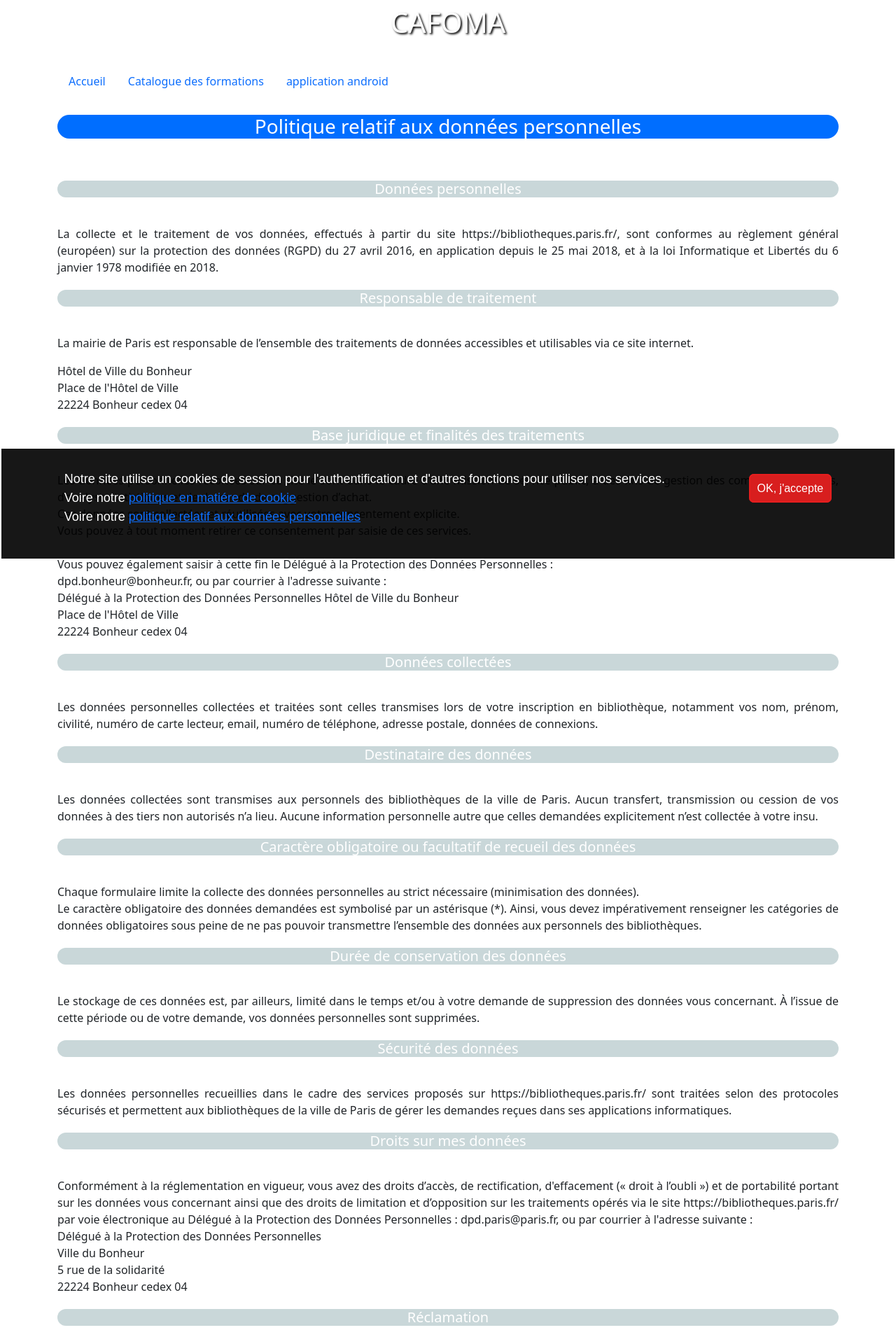
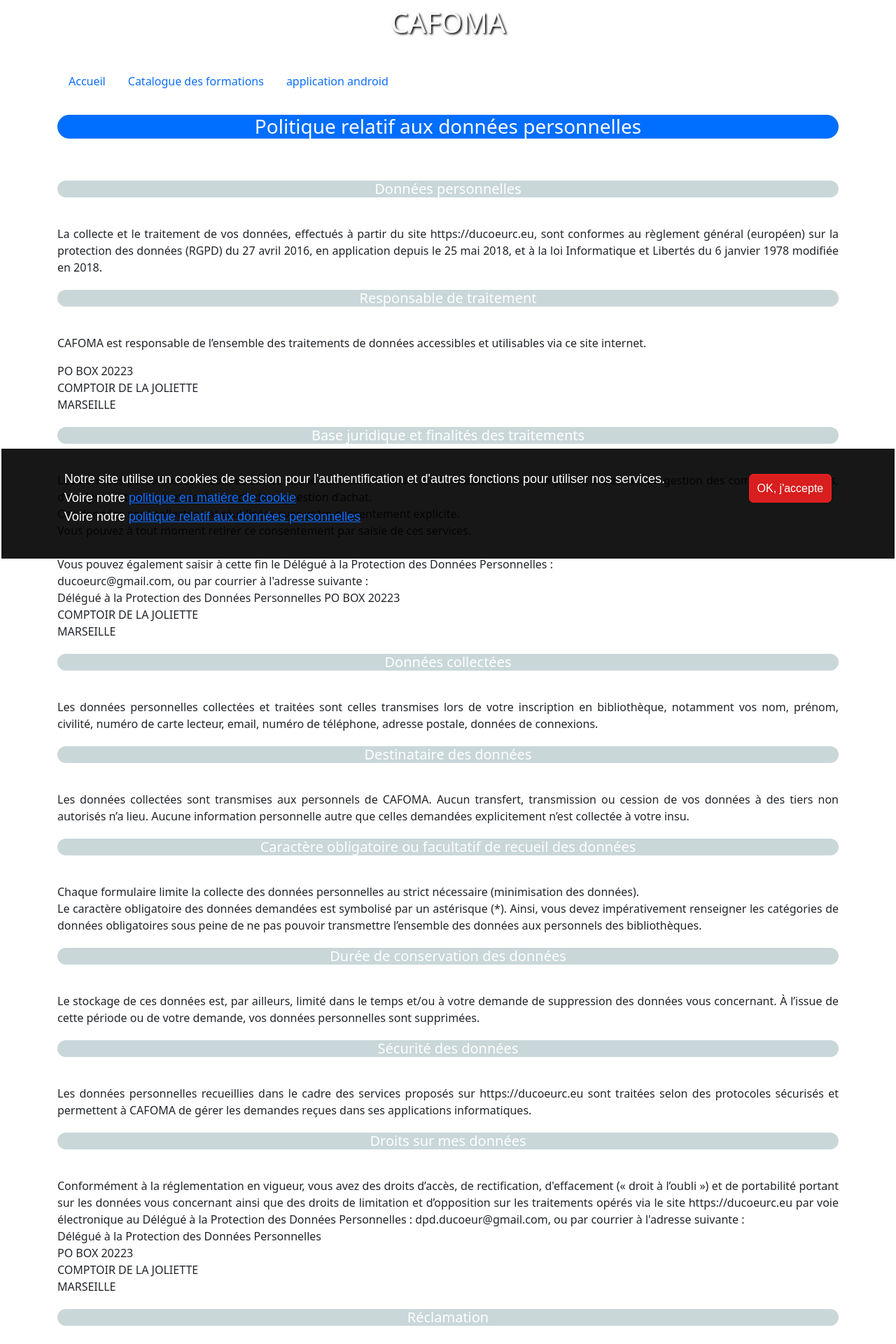
Before and after one commit to Leykh/formation, a PHP site: template vue/donneesPersonnelles.view.php in a window 1280 px wide. Shown: the top 1920 px of the page at 70% size. Run offline with PHP 8.4, Linux system fonts and the light colour scheme; the template is opened without the code that fills it, so the values that code supplies are empty.

Commit message:
modif reglement generale

```diff
--- a/vue/donneesPersonnelles.view.php
+++ b/vue/donneesPersonnelles.view.php
@@ -1,16 +1,16 @@
 <?php ob_start()?>
 <h4>Données personnelles</h4>
 <p>
-La collecte et le traitement de vos données, effectués à partir du site https://bibliotheques.paris.fr/, sont conformes au règlement général (européen) sur la protection des données (RGPD) du 27 avril 2016, en application depuis le 25 mai 2018, et à la loi Informatique et Libertés du 6 janvier 1978 modifiée en 2018.
+La collecte et le traitement de vos données, effectués à partir du site https://ducoeurc.eu, sont conformes au règlement général (européen) sur la protection des données (RGPD) du 27 avril 2016, en application depuis le 25 mai 2018, et à la loi Informatique et Libertés du 6 janvier 1978 modifiée en 2018.
 </p>
 <h4>Responsable de traitement</h4>
 <p>
-La mairie de Paris est responsable de l’ensemble des traitements de données accessibles et utilisables via ce site internet.<br>
+CAFOMA est responsable de l’ensemble des traitements de données accessibles et utilisables via ce site internet.<br>
 </p>
 <p>
-Hôtel de Ville du Bonheur<br>
-Place de l'Hôtel de Ville<br>
-22224 Bonheur cedex 04<br>
+PO BOX 20223<br>
+COMPTOIR DE LA JOLIETTE<br>
+MARSEILLE<br>
 </p>
  <h4>Base juridique et finalités des traitements</h4>
  <p>Les données personnelles récoltées sur ce site le sont dans le cadre d’une mission de service public, à des fins de gestion des comptes utilisateurs, d’analyse statistiques et de demande de suggestion d’achat.<br>
@@ -18,11 +18,11 @@ Ces données sont collectées et réutilisées avec votre consentement explicite
 Vous pouvez à tout moment retirer ce consentement par saisie de ces services.<br>
 <br>
 Vous pouvez également saisir à cette fin le Délégué à la Protection des Données Personnelles :<br>
-dpd.bonheur@bonheur.fr, ou par courrier à l'adresse suivante :<br>
+ducoeurc@gmail.com, ou par courrier à l'adresse suivante :<br>
 Délégué à la Protection des Données Personnelles
-Hôtel de Ville du Bonheur<br>
-Place de l'Hôtel de Ville<br>
-22224 Bonheur cedex 04<br>
+PO BOX 20223<br>
+COMPTOIR DE LA JOLIETTE<br>
+MARSEILLE<br>
  </p>
 <h4>Données collectées</h4>
 <p>
@@ -30,7 +30,7 @@ Les données personnelles collectées et traitées sont celles transmises lors d
 </p>
 <h4>Destinataire des données</h4>
 <p>
-Les données collectées sont transmises aux personnels des bibliothèques de la ville de Paris. Aucun transfert, transmission ou cession de vos données à des tiers non autorisés n’a lieu. Aucune information personnelle autre que celles demandées explicitement n’est collectée à votre insu.
+Les données collectées sont transmises aux personnels de CAFOMA. Aucun transfert, transmission ou cession de vos données à des tiers non autorisés n’a lieu. Aucune information personnelle autre que celles demandées explicitement n’est collectée à votre insu.
 </p>
 <h4>Caractère obligatoire ou facultatif de recueil des données</h4>
 <p>
@@ -43,19 +43,19 @@ Le stockage de ces données est, par ailleurs, limité dans le temps et/ou à vo
 </p>
 <h4>Sécurité des données</h4>
 <p>
-Les données personnelles recueillies dans le cadre des services proposés sur https://bibliotheques.paris.fr/ sont traitées selon des protocoles sécurisés et permettent aux bibliothèques de la ville de Paris de gérer les demandes reçues dans ses applications informatiques.
+Les données personnelles recueillies dans le cadre des services proposés sur https://ducoeurc.eu sont traitées selon des protocoles sécurisés et permettent à CAFOMA de gérer les demandes reçues dans ses applications informatiques.
 </p>
 <h4>Droits sur mes données</h4>
 <p>
-    Conformément à la réglementation en vigueur, vous avez des droits d’accès, de rectification, d'effacement (« droit à l’oubli ») et de portabilité portant sur les données vous concernant ainsi que des droits de limitation et d’opposition sur les traitements opérés via le site https://bibliotheques.paris.fr/ par voie électronique au Délégué à la Protection des Données Personnelles : dpd.paris@paris.fr, ou par courrier à l'adresse suivante :<br>
+    Conformément à la réglementation en vigueur, vous avez des droits d’accès, de rectification, d'effacement (« droit à l’oubli ») et de portabilité portant sur les données vous concernant ainsi que des droits de limitation et d’opposition sur les traitements opérés via le site  https://ducoeurc.eu par voie électronique au Délégué à la Protection des Données Personnelles : dpd.ducoeur@gmail.com, ou par courrier à l'adresse suivante :<br>
     Délégué à la Protection des Données Personnelles<br>
-Ville du Bonheur<br>
-5 rue de la solidarité<br>
-22224 Bonheur cedex 04<br>
+PO BOX 20223<br>
+COMPTOIR DE LA JOLIETTE<br>
+MARSEILLE<br>
 
 <h4>Réclamation</h4>
 <p>
-Toute personne dont les données ont fait l’objet d’un traitement par les bibliothèques de la ville de Paris peut saisir la Commission Nationale Informatique et Libertés (CNIL), autorité de contrôle française, et introduire une réclamation en écrivant à CNIL :<br>
+Toute personne dont les données ont fait l’objet d’un traitement par CAFOMA peut saisir la Commission Nationale Informatique et Libertés (CNIL), autorité de contrôle française, et introduire une réclamation en écrivant à CNIL :<br>
 3 place de Fontenoy – TSA 80715 – 75334 Paris Cedex 07<br>
 <br>
 ou directement en ligne :<br>
@@ -67,10 +67,9 @@ ou directement en ligne :<br>
 Conformément à la réglementation, un Délégué à la Protection des Données Personnelles a été désigné.<br>
 <br>
 Délégué à la Protection des Données Personnelles<br>
-Ville du Bonheur<br>
-5 rue de la solidarité<br>
-22224 Bonheur cedex 04<br>
-dpd.bonheur@bonheur.fr
+PO BOX 20223<br>
+COMPTOIR DE LA JOLIETTE<br>
+MARSEILLE<br>
 </p>
 <?php
     $content=ob_get_clean();
```
Also changed, not shown: vue/mentionLegale.view.php (+14 -30 lines).
